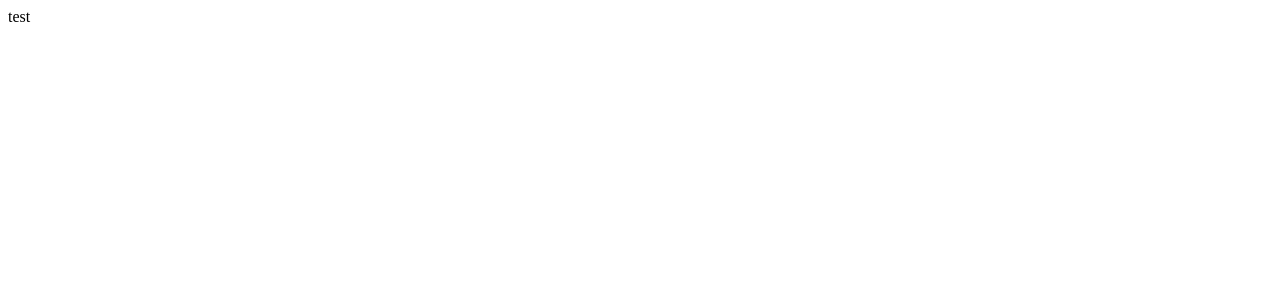
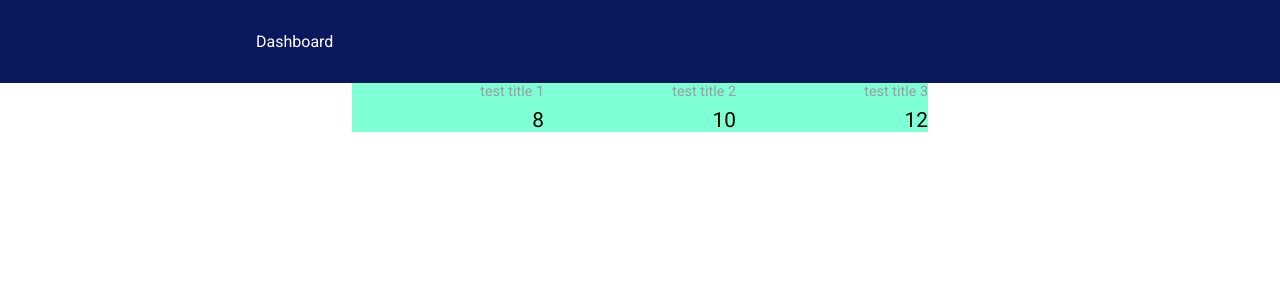
Before and after one commit to nicokurogane/react-dashboard, a React (Create React App) app: page / in a window 1280 px wide. Shown: the top 300 px of the page. Built offline with nearby package versions, Linux system fonts and the light colour scheme.

Commit message:
Added NavBar and Counter components

```diff
--- a/src/App.js
+++ b/src/App.js
@@ -1,11 +1,18 @@
 import React from 'react';
 import NavBar from "./components/NavBar";
+import Counter from "./components/Counter"
+import "./app.css";
 
 
 function App() {
   return (
     <>
       <NavBar />
+      <div className="test-div">
+        <Counter props={{ title: "test title 1", number: "8" }} />
+        <Counter props={{ title: "test title 2", number: "10" }} />
+        <Counter props={{ title: "test title 3", number: "12" }} />
+      </div>
     </>
   );
 }
--- /dev/null
+++ b/src/app.css
@@ -0,0 +1,8 @@
+@import url('https://fonts.googleapis.com/css?family=Roboto&display=swap');
+
+
+.test-div{
+    display: flex;
+    justify-content: center;
+
+}
--- /dev/null
+++ b/src/components/Counter.js
@@ -0,0 +1,14 @@
+import React from "react";
+import "./counter.css"
+
+const Counter = ({props}) => {
+    const {title, number} = props;
+    return (
+        <div className="counter-container">
+            <span className="counter-title">{title}</span>
+            <span className="counter-number">{number}</span>
+        </div>
+     );
+}
+
+export default Counter;
--- a/src/components/NavBar.js
+++ b/src/components/NavBar.js
@@ -1,9 +1,10 @@
 import React from 'react';
+import "./navbar.css"
 
 const NavBar = () => {
     return (
        <header>
-           test
+           Dashboard
        </header>
      );
 }
--- /dev/null
+++ b/src/components/counter.css
@@ -0,0 +1,21 @@
+.counter-container{
+
+    width:  15%;
+    background-color: aquamarine;
+    display: flex;
+    flex-direction: column;
+    justify-content: center;
+    font-family: 'Roboto', sans-serif;
+}
+
+.counter-title{
+    font-size: 0.9em;
+    color:#9c9da1;
+    align-self: flex-end;
+}
+
+.counter-number{
+    margin-top: 1vh;
+    font-size: 1.3em;
+    align-self: flex-end;
+}
--- /dev/null
+++ b/src/components/navbar.css
@@ -0,0 +1,14 @@
+*{
+    box-sizing: border-box;
+}
+
+body{
+    margin: 0;
+}
+
+header{
+    font-family: 'Roboto', sans-serif;
+    background-color: #0b185e;
+    color: #ffffff;
+    padding:  4vh 20vw;
+}
```
